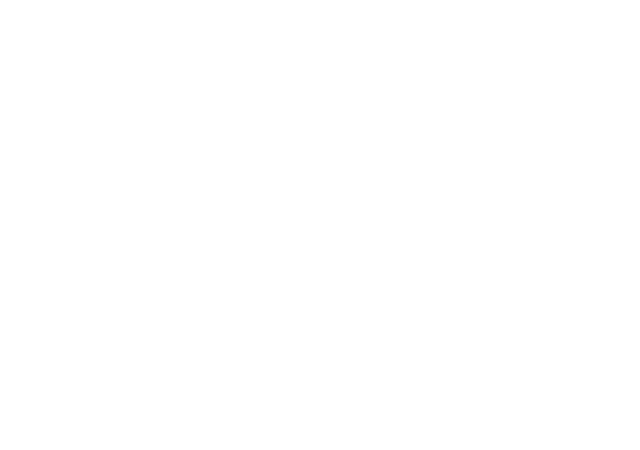
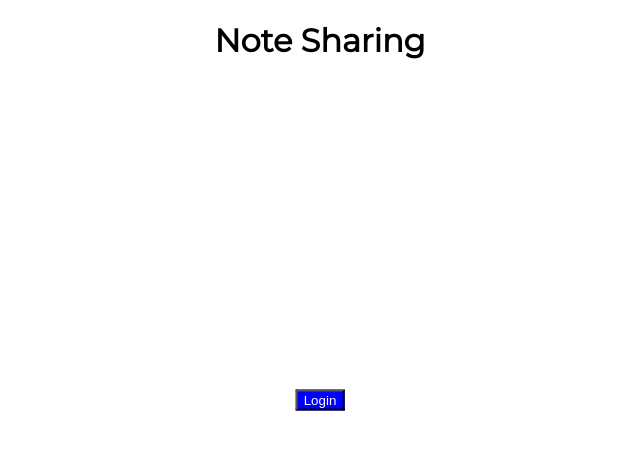
Before and after one commit to laylazarins/SimpleTeX, a React (Create React App) app in the folder note-sharing/: page / in a window 1280 px wide. Shown: the top 450 px of the page, without its empty margins (320-960 px from the left). Built offline with nearby package versions, Linux system fonts and the light colour scheme.

Commit message:
It works now

```diff
--- a/note-sharing/src/App.css
+++ b/note-sharing/src/App.css
@@ -1,4 +1,4 @@
-@import url('https://fonts.googleapis.com/css2?family=Roboto');
+@import url('https://fonts.googleapis.com/css2?family=Montserrat');
 
 .login-button {
   margin: 0;
@@ -15,5 +15,5 @@
 
 .front-page-title{
   text-align:center;
-  font-family: 'Poppins', sans-serif;
+  font-family: 'Montserrat', sans-serif;
 }
--- a/note-sharing/src/components/landing-page.js
+++ b/note-sharing/src/components/landing-page.js
@@ -8,7 +8,7 @@
             Note Sharing
         </h1>
         <body>
-        <Link to="/select"><button className='login'>
+        <Link to="/select"><button className='login-button'>
                 Login
                 </button></Link>
         </body>
--- a/note-sharing/src/index.js
+++ b/note-sharing/src/index.js
@@ -13,8 +13,8 @@
     ReactDOM.render(
       <BrowserRouter>
        <Routes>
-        <Route exact path="/" component={App} />
-        <Route path="/select" component={Select} />
+        <Route exact path="/" element={<App />} />
+        <Route path="/select" element={<Select />} />
       </Routes>
       </BrowserRouter>,
       rootElement
```
